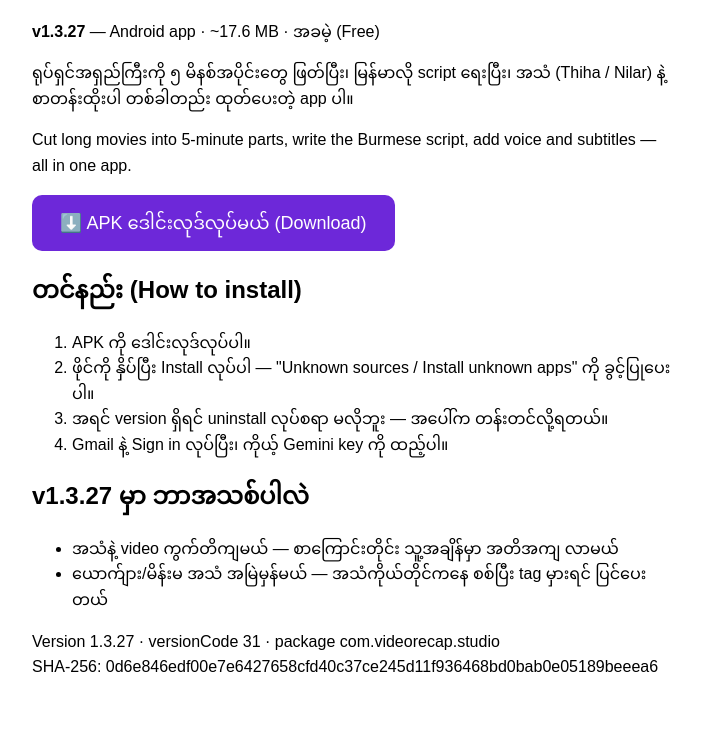
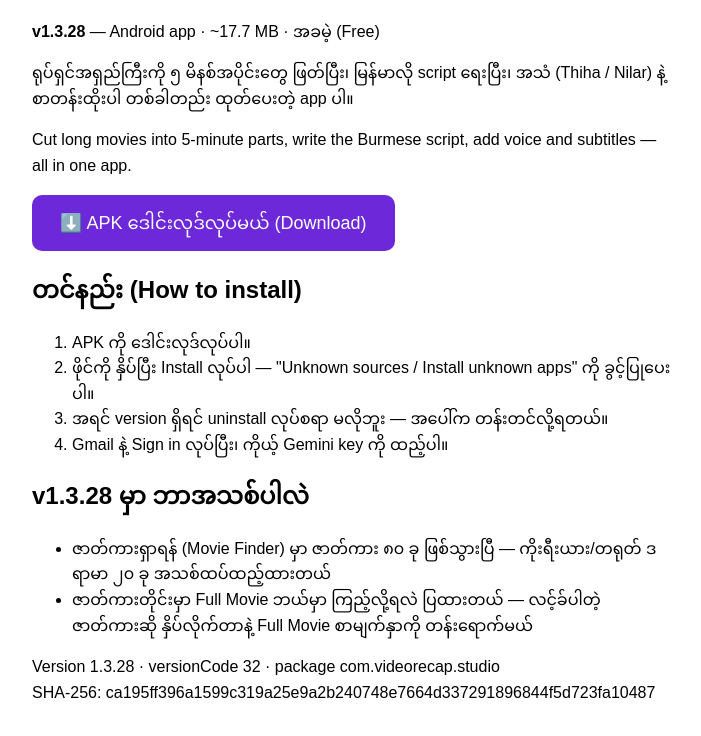
Before and after one commit to siangukmang869-sudo/video-recap-studio, a plain HTML site: page index.html in a window 1280 px wide. Shown: the part 94-830 px from the top of the page, without its empty margins (288-989 px from the left). Drawn offline with Linux system fonts and the light colour scheme.

Commit message:
v1.3.28: download page (80 movies + full-movie links)

```diff
--- a/index.html
+++ b/index.html
@@ -3,15 +3,15 @@
 <head>
 <meta charset="utf-8">
 <meta name="viewport" content="width=device-width, initial-scale=1">
-<title>Video Recap Studio — Download APK (v1.3.27)</title>
-<meta name="description" content="Video Recap Studio v1.3.27 — ရုပ်ရှင်ဇာတ်ကားတွေကို ၅ မိနစ် recap လုပ်တဲ့ Android app။ အခမဲ့ ဒေါင်းလုဒ်လုပ်ပါ။ Free download for Android.">
+<title>Video Recap Studio — Download APK (v1.3.28)</title>
+<meta name="description" content="Video Recap Studio v1.3.28 — ရုပ်ရှင်ဇာတ်ကားတွေကို ၅ မိနစ် recap လုပ်တဲ့ Android app။ အခမဲ့ ဒေါင်းလုဒ်လုပ်ပါ။ Free download for Android.">
 </head>
 <body style="font-family:sans-serif;max-width:640px;margin:40px auto;padding:0 16px;line-height:1.6">
 <h1>🎬 Video Recap Studio</h1>
-<p><strong>v1.3.27</strong> — Android app · ~17.6 MB · အခမဲ့ (Free)</p>
+<p><strong>v1.3.28</strong> — Android app · ~17.7 MB · အခမဲ့ (Free)</p>
 <p>ရုပ်ရှင်အရှည်ကြီးကို ၅ မိနစ်အပိုင်းတွေ ဖြတ်ပြီး၊ မြန်မာလို script ရေးပြီး၊ အသံ (Thiha / Nilar) နဲ့ စာတန်းထိုးပါ တစ်ခါတည်း ထုတ်ပေးတဲ့ app ပါ။</p>
 <p>Cut long movies into 5-minute parts, write the Burmese script, add voice and subtitles — all in one app.</p>
-<p><a href="https://github.com/siangukmang869-sudo/video-recap-studio/releases/download/v1.3.27/VideoRecapStudio-v1.3.27.apk" style="display:inline-block;padding:14px 28px;background:#6d28d9;color:#fff;border-radius:10px;text-decoration:none;font-size:18px">⬇️ APK ဒေါင်းလုဒ်လုပ်မယ် (Download)</a></p>
+<p><a href="https://github.com/siangukmang869-sudo/video-recap-studio/releases/download/v1.3.28/VideoRecapStudio-v1.3.28.apk" style="display:inline-block;padding:14px 28px;background:#6d28d9;color:#fff;border-radius:10px;text-decoration:none;font-size:18px">⬇️ APK ဒေါင်းလုဒ်လုပ်မယ် (Download)</a></p>
 <h2>တင်နည်း (How to install)</h2>
 <ol>
 <li>APK ကို ဒေါင်းလုဒ်လုပ်ပါ။</li>
@@ -19,12 +19,12 @@
 <li>အရင် version ရှိရင် uninstall လုပ်စရာ မလိုဘူး — အပေါ်က တန်းတင်လို့ရတယ်။</li>
 <li>Gmail နဲ့ Sign in လုပ်ပြီး၊ ကိုယ့် Gemini key ကို ထည့်ပါ။</li>
 </ol>
-<h2>v1.3.27 မှာ ဘာအသစ်ပါလဲ</h2>
+<h2>v1.3.28 မှာ ဘာအသစ်ပါလဲ</h2>
 <ul>
-<li>အသံနဲ့ video ကွက်တိကျမယ် — စာကြောင်းတိုင်း သူ့အချိန်မှာ အတိအကျ လာမယ်</li>
-<li>ယောက်ျား/မိန်းမ အသံ အမြဲမှန်မယ် — အသံကိုယ်တိုင်ကနေ စစ်ပြီး tag မှားရင် ပြင်ပေးတယ်</li>
+<li>ဇာတ်ကားရှာရန် (Movie Finder) မှာ ဇာတ်ကား ၈၀ ခု ဖြစ်သွားပြီ — ကိုးရီးယား/တရုတ် ဒရာမာ ၂၀ ခု အသစ်ထပ်ထည့်ထားတယ်</li>
+<li>ဇာတ်ကားတိုင်းမှာ Full Movie ဘယ်မှာ ကြည့်လို့ရလဲ ပြထားတယ် — လင့်ခ်ပါတဲ့ ဇာတ်ကားဆို နှိပ်လိုက်တာနဲ့ Full Movie စာမျက်နှာကို တန်းရောက်မယ်</li>
 </ul>
-<p>Version 1.3.27 · versionCode 31 · package com.videorecap.studio<br>
-SHA-256: 0d6e846edf00e7e6427658cfd40c37ce245d11f936468bd0bab0e05189beeea6</p>
+<p>Version 1.3.28 · versionCode 32 · package com.videorecap.studio<br>
+SHA-256: ca195ff396a1599c319a25e9a2b240748e7664d337291896844f5d723fa10487</p>
 </body>
 </html>
```
